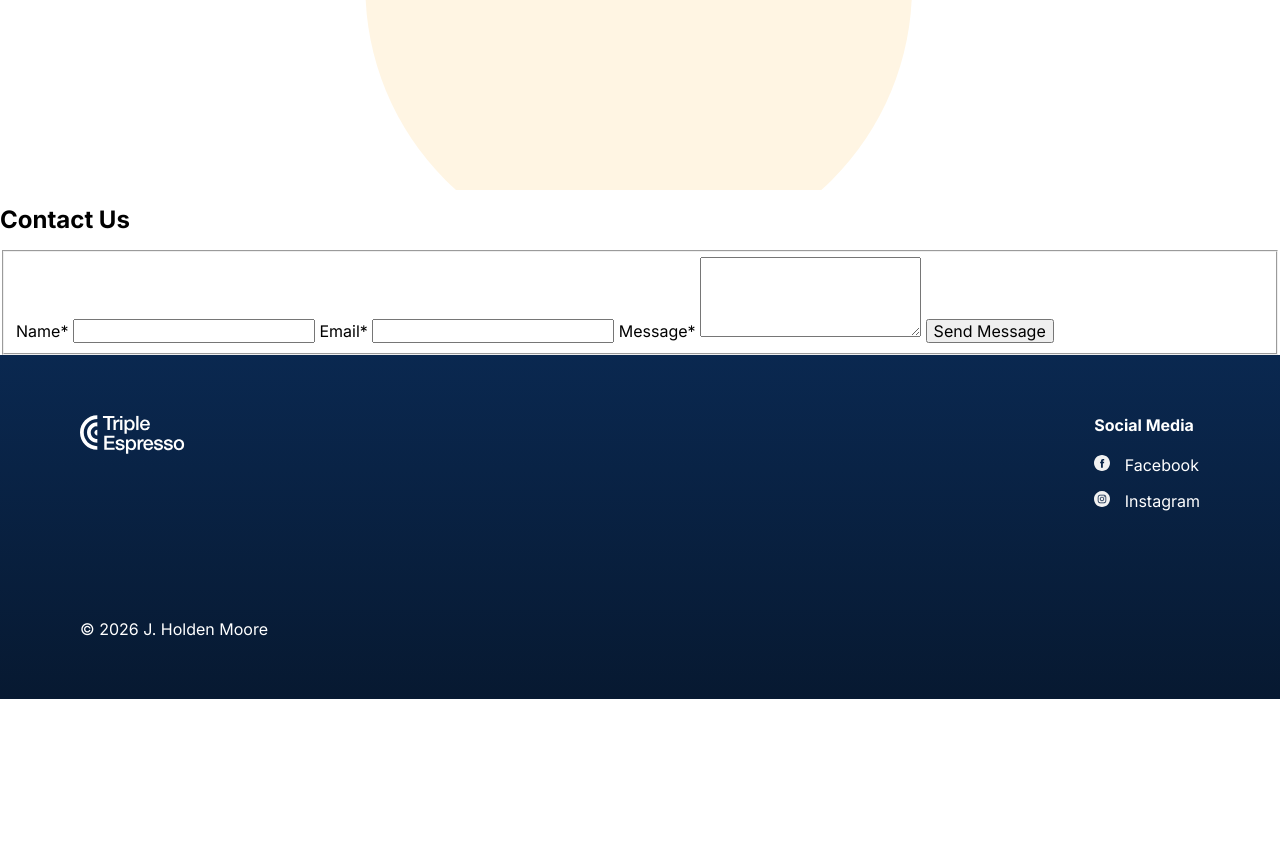
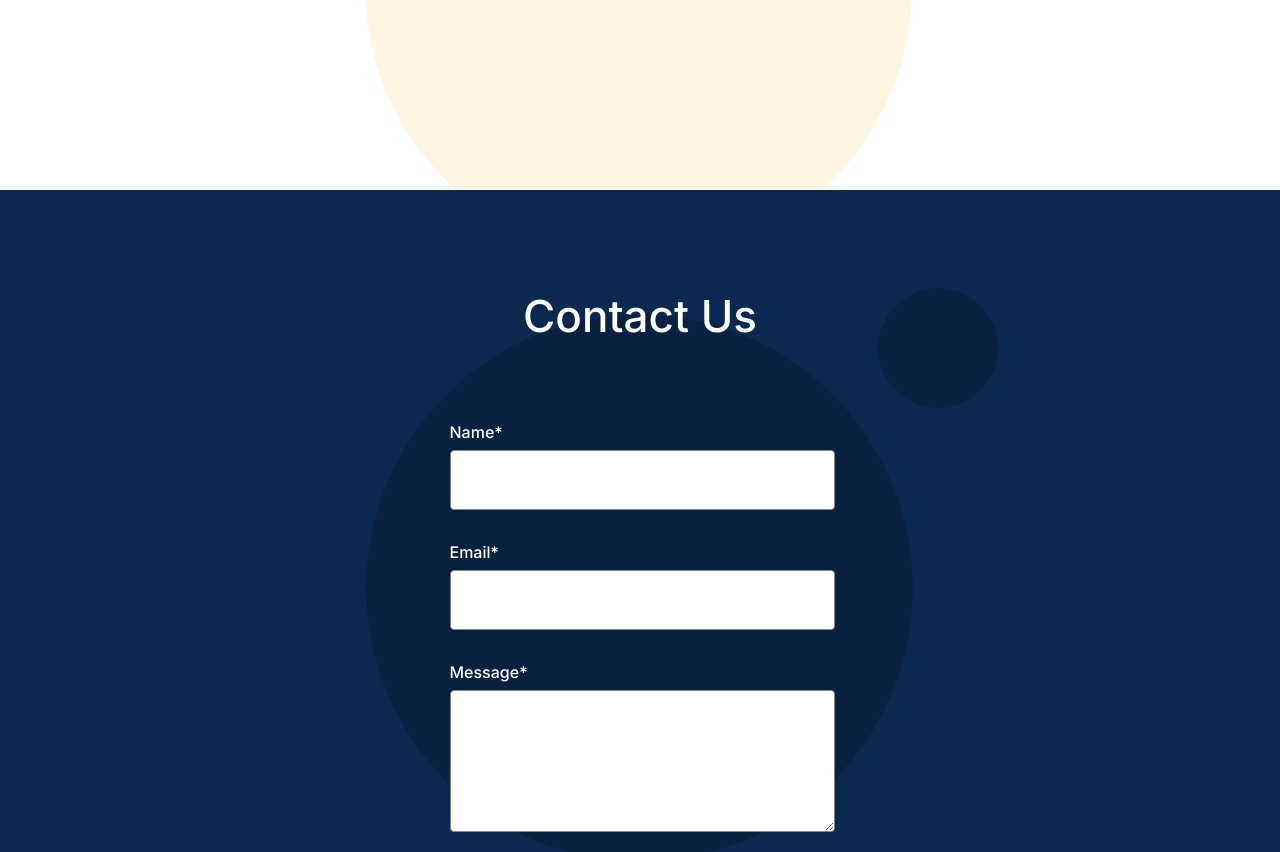
Before and after one commit to Jhm323/se_project_coffeeshop, a plain HTML site: page index.html in a window 1280 px wide. Shown: the part 2808-3660 px from the top of the page. Before the commit the page ends 3507 px from the top, so only its background shows below. Drawn offline with Linux system fonts and the light colour scheme; no server answers.

Commit message:
index.css contact.css import

```diff
--- a/pages/index.css
+++ b/pages/index.css
@@ -9,3 +9,4 @@
 @import url(../blocks/about.css);
 @import url(../blocks/footer.css);
 @import url(../blocks/card.css);
+@import url(../blocks/contact.css);
```
